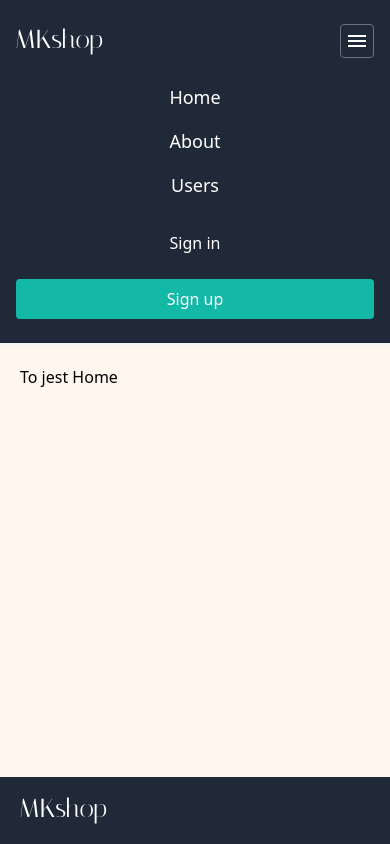
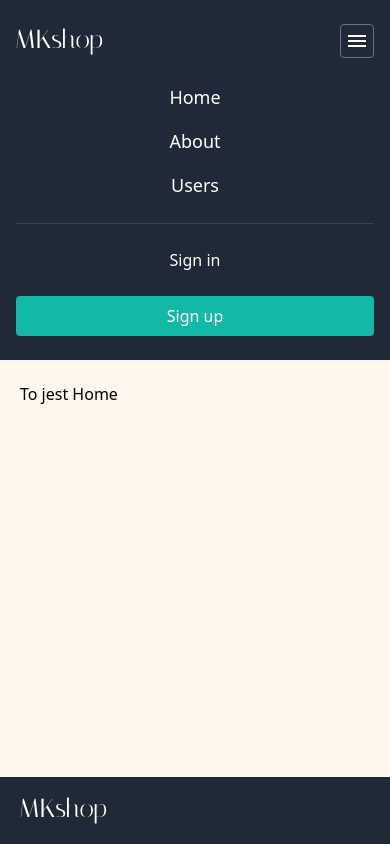
Before and after one commit to kunertmichal/nextjs-ecommerce, a Next.js app: page / in a window 390 px wide. Both pictures are taken after a click on the button 357 px from the left and 41 px from the top of the page. Built offline with nearby package versions, Linux system fonts and the light colour scheme.

Commit message:
add divider to mobile nav

```diff
--- a/components/Header.tsx
+++ b/components/Header.tsx
@@ -28,8 +28,16 @@ export const Header = () => {
         <div className="flex-1 flex items-center">
           <MainLogo />
         </div>
+        <div className="md:hidden">
+          <button
+            className="p-1 border border-gray-500 rounded"
+            onClick={() => setIsMenuOpened((prevState) => !prevState)}
+          >
+            <MdMenu className="text-2xl" />
+          </button>
+        </div>
         <nav
-          className={`order-3 p-6 w-full md:w-auto md:-order-none md:p-0 md:block ${
+          className={`p-6 w-full md:w-auto md:-order-none md:p-0 md:block ${
             isMenuOpened ? "block" : "hidden"
           }`}
         >
@@ -41,8 +49,9 @@ export const Header = () => {
             ))}
           </ul>
         </nav>
+        <div className="md:hidden border border-gray-700 border-b-0 w-full mb-4" />
         <div
-          className={`order-3 w-full flex-col md:flex md:flex-1 md:flex-row ${
+          className={`w-full flex-col md:flex md:flex-1 md:flex-row ${
             isMenuOpened ? "flex" : "hidden"
           }`}
         >
@@ -54,14 +63,6 @@ export const Header = () => {
           </Button>
           <Button variant="primary">Sign up</Button>
         </div>
-        <div className="md:hidden">
-          <button
-            className="p-1 border border-gray-500 rounded"
-            onClick={() => setIsMenuOpened((prevState) => !prevState)}
-          >
-            <MdMenu className="text-2xl" />
-          </button>
-        </div>
       </div>
     </header>
   );
```
